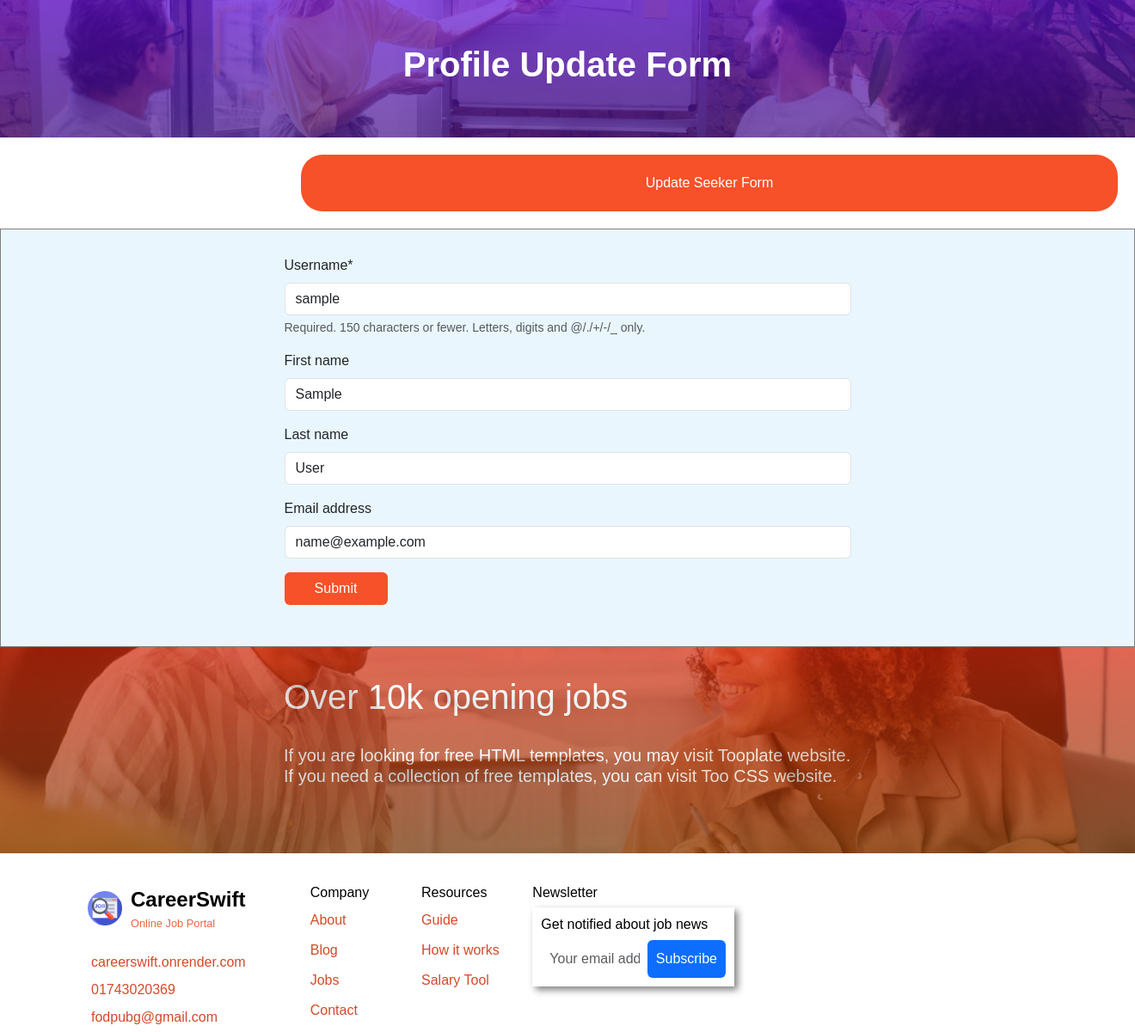
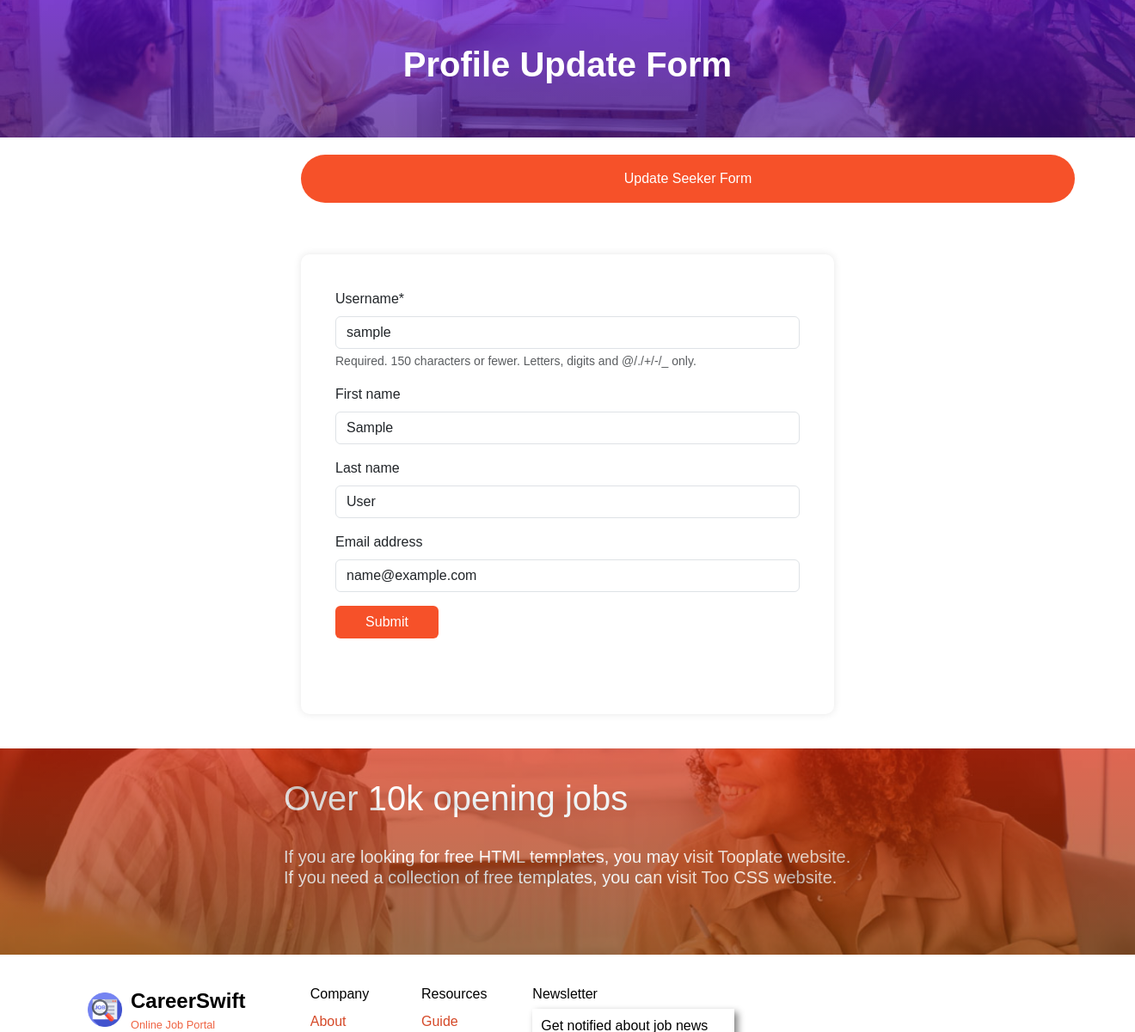
Before and after one commit to Sayed1-11/CareerSwift, a Django app: page /profile/ in a window 1320 px wide. Shown: the part 85-1286 px from the top of the page at 86% size. Run offline with Django 4.2, Linux system fonts and the light colour scheme; the visitor is signed in with stand-in values (Sample User, id 1); data comes from the database, SQL or seed files in the repository; data that the repository does not hold is empty; some libraries are stand-ins or nearby versions.

Commit message:
Update profile.html

```diff
--- a/account/templates/profile.html
+++ b/account/templates/profile.html
@@ -10,14 +10,14 @@
 
 <div style="width:50%;margin:auto;">
 
-    <a href="{% url "seeker_update" jobs.pk %}" style="text-decoration:none;"><button type="submit" class="btn" style="width:950px;border-radius:25px;background-color:#F65129;color:#fff;padding:20px;margin:20px">Update Seeker Form</button></a>
+    <a href="{% url "seeker_update" jobs.pk %}" style="text-decoration:none;"><button type="submit" class="btn" style="width:900px;border-radius:50px;background-color:#F65129;color:#fff;padding:15px;margin:20px">Update Seeker Form</button></a>
 </div>
 
 
-<div style="border:1px solid grey;background-color:#EAF6FD">
-<form style="width:50%;margin:auto;margin-top:30px;" method='post'>
+<div style="background-color:#fff;margin:40px">
+<form style="width:50%;margin:auto; border-radius: 10px; box-shadow: 0px 0px 10px 0px rgba(0,0,0,0.1);padding:40px" method='post'>
 
-    {% csrf_token %}
+{% csrf_token %}
 {{form|crispy}}
 
 <button class="mb-5 btn" style="background-color:#F65129;color:#fff;width:120px">Submit</button>
```
